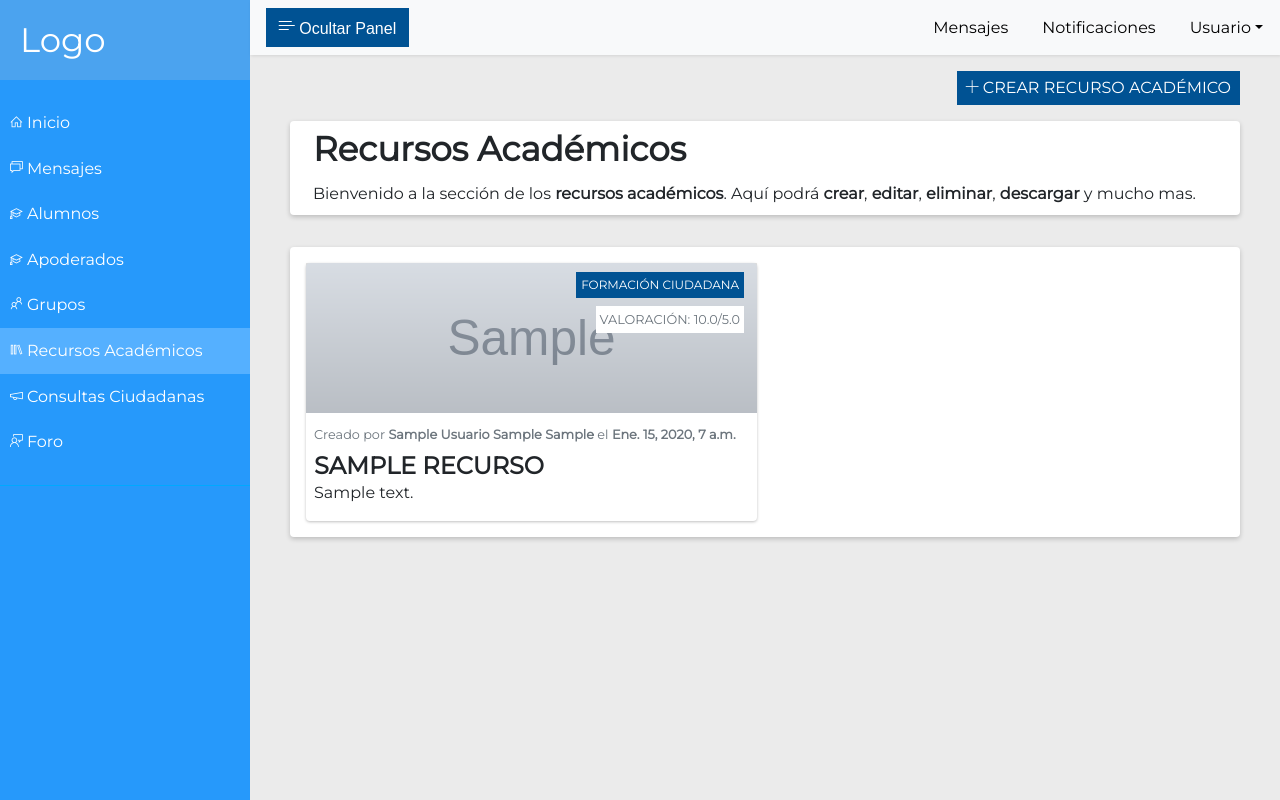
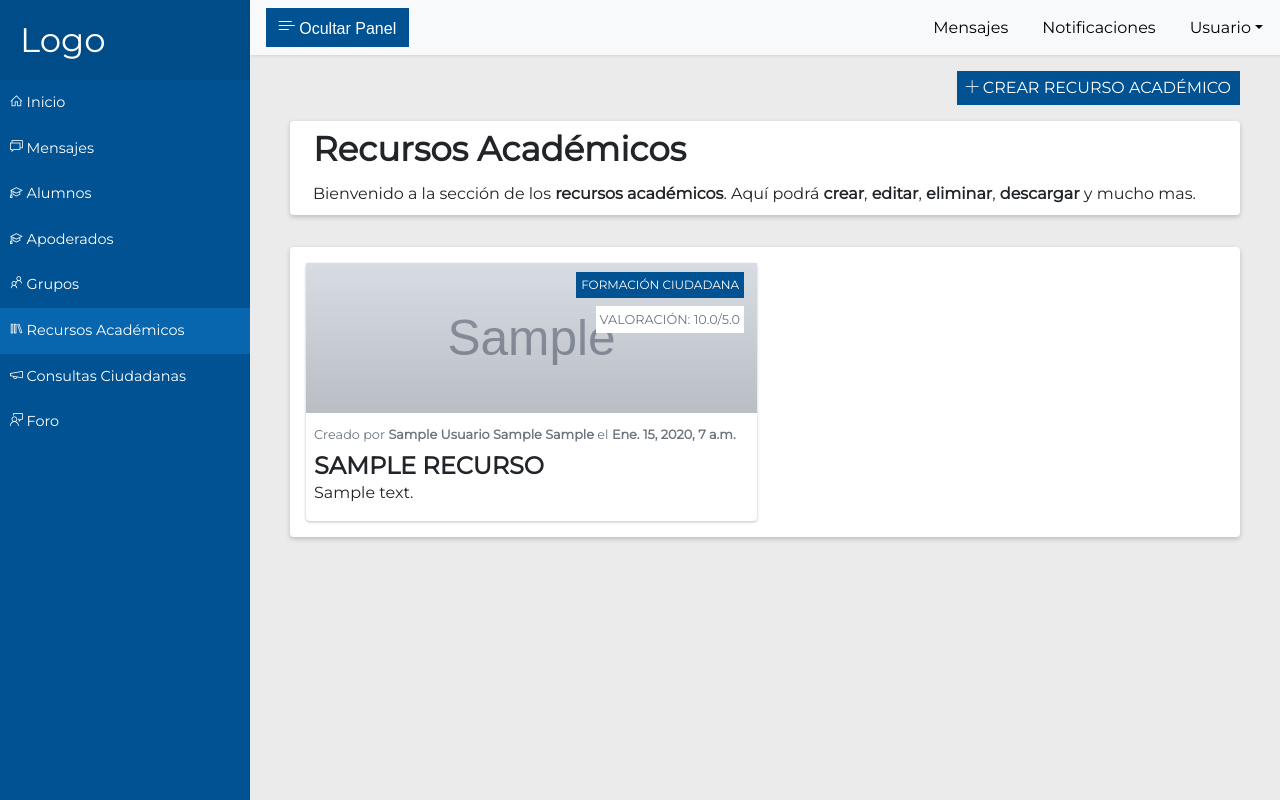
Before and after one commit to johannvalenzuela/formacion-ciudadana, a Django app: page /biblioteca_digital/ in a window 1280 px wide. Run offline with Django 3.2, Linux system fonts and the light colour scheme; a user stored in the database is signed in; tables that the repository leaves empty hold one stand-in row (values such as "Sample post"); grey boxes marked "Sample" are stand-in pictures; some libraries are stand-ins or nearby versions.

Commit message:
fix: cambio de colores a la sidenav

```diff
--- a/static/css/styles.css
+++ b/static/css/styles.css
@@ -205,7 +205,8 @@ a, a:hover, a:focus {
     left: 0;
     height: 100vh;
     z-index: 999;
-    background: #2699FB;
+    /* background: #2699FB; */
+    background:#005292;
     color: #fff;
     transition: all 0.3s;
 }
@@ -216,12 +217,8 @@ a, a:hover, a:focus {
 
 #sidebar .sidebar-header {
     padding: 20px;
-    background: #4ba3ef;
-}
-
-#sidebar ul.components {
-    padding: 20px 0;
-    border-bottom: 1px solid #00a9ff;
+    /* background: #4ba3ef; */
+    background: #004c88;
 }
 
 #sidebar ul p {
@@ -231,17 +228,20 @@ a, a:hover, a:focus {
 
 #sidebar ul li a {
     padding: 10px;
-    font-size: 1em;
+    font-size: .9em;
     display: block;
 }
 #sidebar ul li a:hover {
-    color: #2699FB;
-    background: #fff;
+    /* color: #2699FB;
+    background: #fff; */
+    color: #000000;
+    background: #ebebeb;
 }
 
 #sidebar ul li.active > a, a[aria-expanded="true"] {
     color: #fff;
-    background: #55b0ff;
+    /* background: #55b0ff; */
+    background: #0866af;
 }
 
 
```
